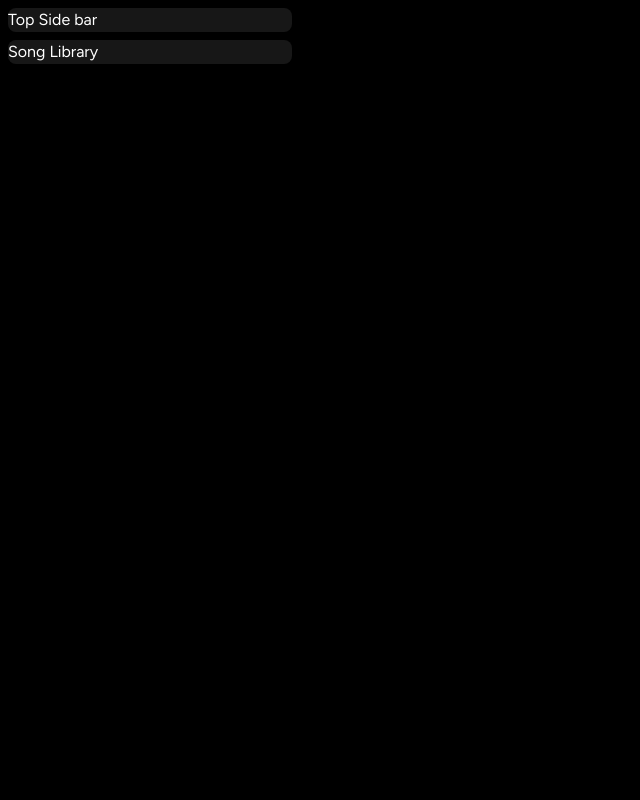
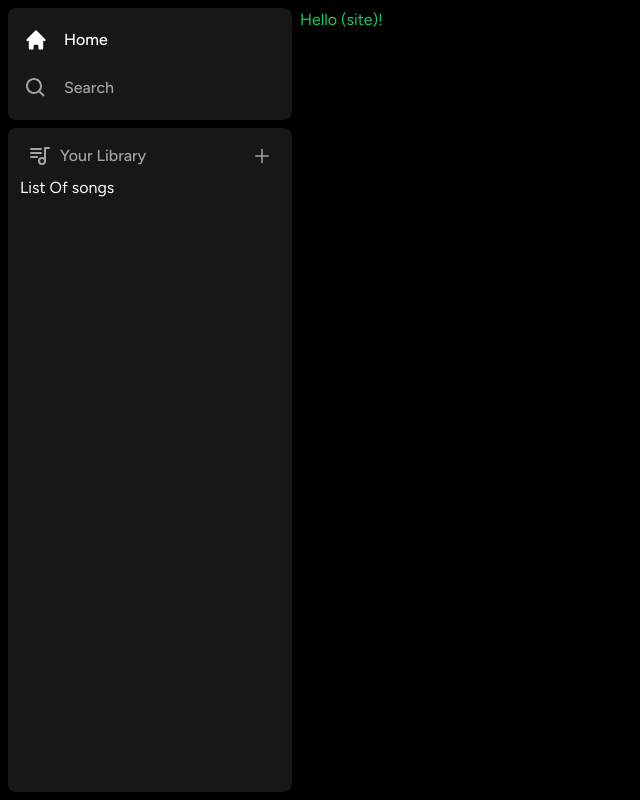
Before and after one commit to Ganesh-mBit/MixMelo-App, a Next.js app: page / in a window 1280 px wide. Shown: the whole page, without its empty margins (0-640 px from the left). Built offline with nearby package versions, Linux system fonts and the light colour scheme.

Commit message:
Sidebar ui part ready.

```diff
--- /dev/null
+++ b/components/Library.tsx
@@ -0,0 +1,25 @@
+import React from 'react';
+import { TbPlaylist } from 'react-icons/tb';
+import { AiOutlinePlus } from 'react-icons/ai';
+
+const Library = () => {
+  const handleClick = () => {
+    // Handle upload Function
+  }
+  return (
+    <div className='flex flex-col'>
+      <div className='flex justify-between items-center px-5 pt-4'>
+        <div className='inline-flex items-center gap-x-2'>
+          <TbPlaylist className='text-neutral-400' size={24} />
+          <p className='font-medium text-neutral-400 text-md'>Your Library</p>
+        </div>
+        <AiOutlinePlus onClick={handleClick} size={20} className='text-neutral-400 cursor-pointer hover:text-white ' />
+      </div>
+      <div className='flex flex-col px-3 mt-2 gap-y-2 '>
+        List Of songs
+      </div>
+    </div>
+  )
+}
+
+export default Library;
--- a/components/Sidebar.tsx
+++ b/components/Sidebar.tsx
@@ -4,6 +4,8 @@ import { usePathname } from 'next/navigation';
 import { HiHome } from 'react-icons/hi'
 import { BiSearch } from 'react-icons/bi'
 import Box from './Box';
+import SidebarItem from './SidebarItem';
+import Library from './Library';
 
 interface SidebarProps {
   children: React.ReactNode
@@ -33,12 +35,19 @@ const Sidebar: React.FC<SidebarProps> = ({ children }) => {
         className="hidden md:flex flex-col gap-y-2 bg-black h-full w-[300px] p-2 "
       >
         <Box>
-          Top Side bar
+          <div className="flex flex-col gap-y-6 py-5 px-4 ">
+            {routes.map((item) => (
+              <SidebarItem key={item.label} {...item} />
+            ))}
+          </div>
         </Box>
-        <Box>
-          Song Library
+        <Box className="overflow-auto h-full">
+          <Library />
         </Box>
       </div>
+      <main className='h-full overflow-y-auto py-2 flex-1'>
+        {children}
+      </main>
     </div>
   )
 }
--- /dev/null
+++ b/components/SidebarItem.tsx
@@ -0,0 +1,22 @@
+import React from 'react';
+import { IconType } from 'react-icons';
+import Link from 'next/link';
+import { twMerge } from 'tailwind-merge';
+
+interface SidebarItemProps {
+  icon: IconType
+  label: string
+  active?: boolean
+  href: string
+}
+
+const SidebarItem: React.FC<SidebarItemProps> = ({ label, icon: Icon, active, href }) => {
+  return (
+    <Link href={href} className={twMerge(`flex flex-row items-center w-full h-auto gap-x-4 text-md font-medium cursor-pointer hover:text-white transition text-neutral-400 py-0`, active && 'text-white')}>
+      <Icon size={24} />
+      <p className='truncate w-100'>{label}</p>
+    </Link>
+  )
+}
+
+export default SidebarItem;
```
